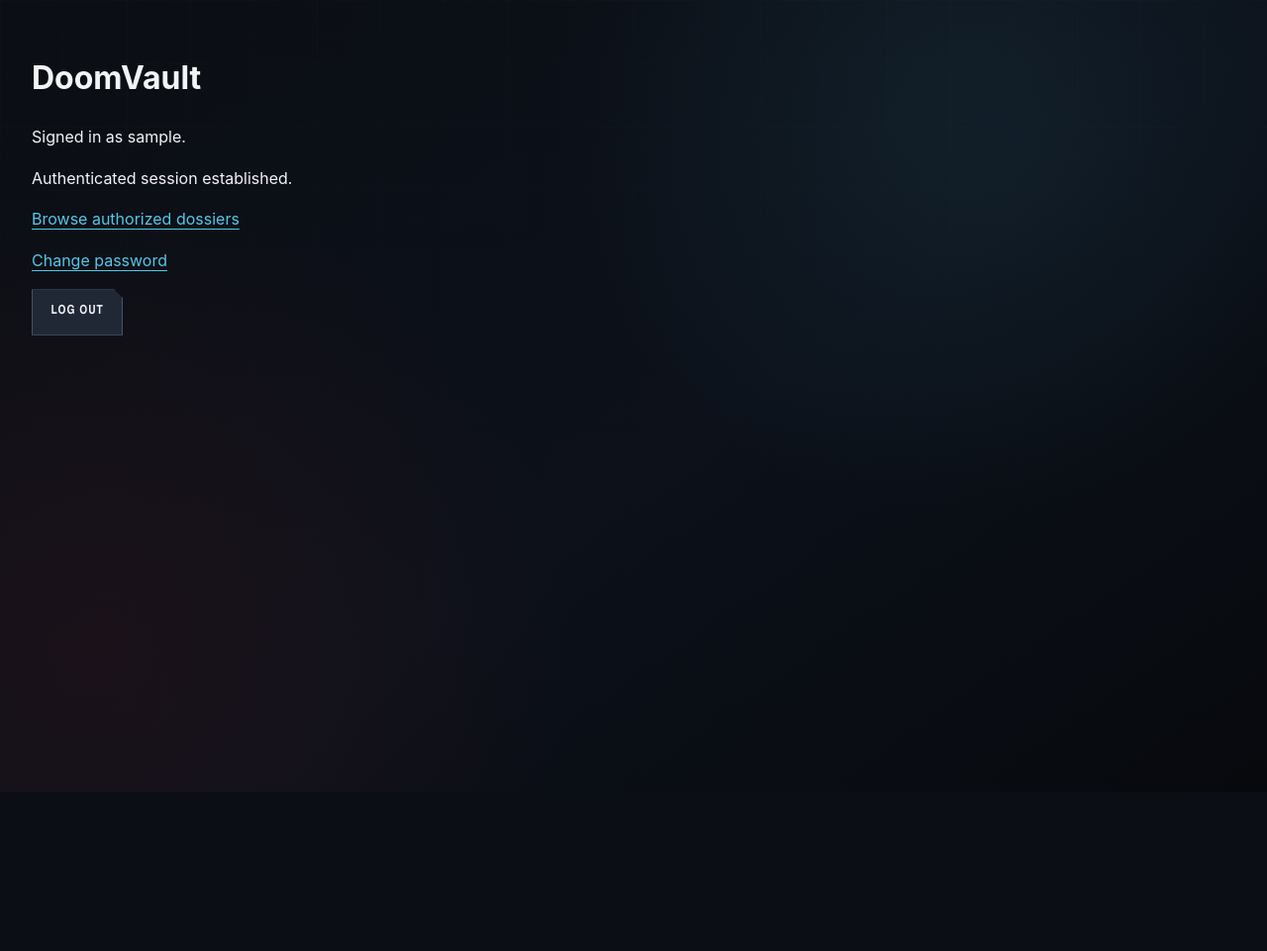
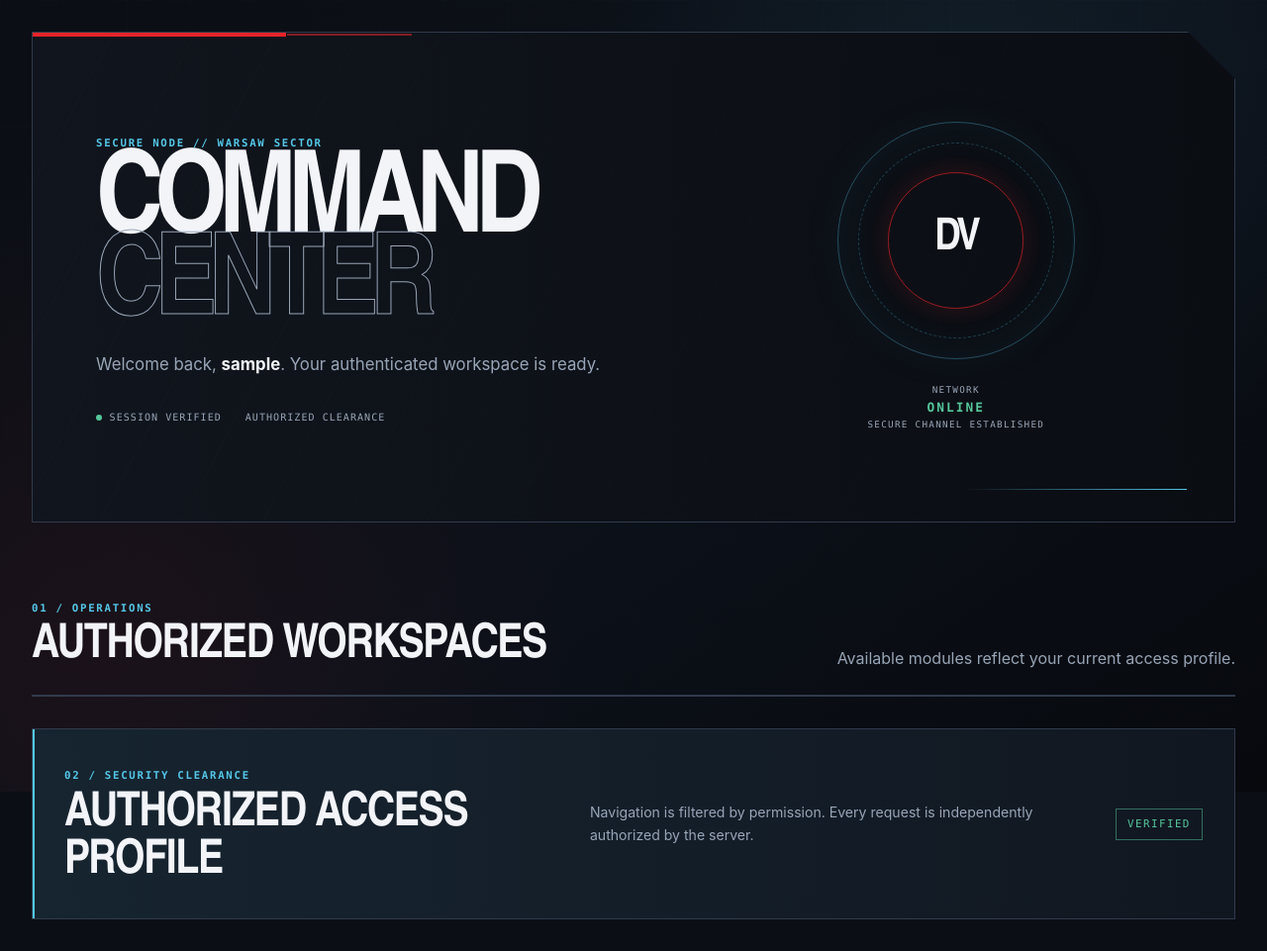
Before and after one commit to Jay-S99/CyberSec_Lab, a Python web app: template templates/dashboard.html in a window 1280 px wide. Shown: the whole page at 99% size. Before the commit the page ends 791 px from the top, so only its background shows below. Run offline with Jinja, Linux system fonts and the light colour scheme; the template is opened without the code that fills it: most values are stand-ins (such as "Sample title", 1, 10 or a date in 2020).

Commit message:
ui(pulpit): Utworzono centrum dowodzenia dla dostępnych operacji

```diff
--- a/templates/dashboard.html
+++ b/templates/dashboard.html
@@ -1,8 +1,6 @@
 {% extends "base.html" %}
-{% block title %}Archive - DoomVault{% endblock %}
+{% block title %}Command Center - DoomVault{% endblock %}
 {% block content %}
-<h1>DoomVault</h1>
-<p>Signed in as {{ username }}.</p>
 {% if notice %}
   <p role="status">{{ notice }}</p>
 {% endif %}
@@ -13,30 +11,56 @@
     {% endfor %}
   </div>
 {% endif %}
-<p>Authenticated session established.</p>
-<p><a href="{{ url_for('dossiers.index') }}">Browse authorized dossiers</a></p>
+<header class="command-hero">
+  <div class="hero-copy">
+    <span class="eyebrow">Secure node // Warsaw sector</span>
+    <h1>COMMAND<br><span>CENTER</span></h1>
+    <p>Welcome back, <strong>{{ username }}</strong>. Your authenticated workspace is ready.</p>
+    <div class="hero-status-row">
+      <span><i></i>Session verified</span>
+      <span>{{ (current_role_name or 'authorized')|upper }} clearance</span>
+    </div>
+  </div>
+  <div class="hero-instrument" aria-hidden="true">
+    <div class="instrument-ring"><span>DV</span></div>
+    <div class="instrument-data"><span>NETWORK</span><strong>ONLINE</strong><small>SECURE CHANNEL ESTABLISHED</small></div>
+  </div>
+</header>
+
+<section class="dashboard-section" aria-labelledby="operations-heading">
+  <div class="section-heading">
+    <div><span class="section-number">01 / OPERATIONS</span><h2 id="operations-heading">Authorized workspaces</h2></div>
+    <p>Available modules reflect your current access profile.</p>
+  </div>
+  <div class="action-grid">
+    {% if can_browse_dossiers %}
+      <a class="action-card action-card-primary" href="{{ url_for('dossiers.index') }}"><span class="card-code">ARCHIVE // 001</span><h3>Intelligence archive</h3><p>Search and review dossiers available to your clearance.</p><span class="card-link">Open archive <b>→</b></span></a>
+    {% endif %}
     {% if can_create_incident %}
-<p><a href="{{ url_for('incidents.create') }}">Submit incident report</a></p>
-<p><a href="{{ url_for('incidents.index') }}">View my incident reports</a></p>
+      <a class="action-card" href="{{ url_for('incidents.create') }}"><span class="card-code">INTAKE // 002</span><h3>Submit incident</h3><p>Transmit a private incident report to the editorial queue.</p><span class="card-link">New report <b>→</b></span></a>
+      <a class="action-card" href="{{ url_for('incidents.index') }}"><span class="card-code">HISTORY // 003</span><h3>My reports</h3><p>Review the status of your submitted incident reports.</p><span class="card-link">View reports <b>→</b></span></a>
     {% endif %}
     {% if can_review_incidents %}
-<p><a href="{{ url_for('incidents.review') }}">Review incident reports</a></p>
+      <a class="action-card" href="{{ url_for('incidents.review') }}"><span class="card-code">QUEUE // 004</span><h3>Incident review</h3><p>Assess incoming reports and prepare intelligence drafts.</p><span class="card-link">Open queue <b>→</b></span></a>
     {% endif %}
     {% if can_review_dossiers %}
-<p><a href="{{ url_for('dossiers.review') }}">Review pending dossiers</a></p>
+      <a class="action-card" href="{{ url_for('dossiers.review') }}"><span class="card-code">REVIEW // 005</span><h3>Dossier approval</h3><p>Evaluate classified dossiers awaiting authorization.</p><span class="card-link">Review dossiers <b>→</b></span></a>
     {% endif %}
     {% if can_create_dossier %}
-<p><a href="{{ url_for('dossiers.create') }}">Create dossier draft</a></p>
+      <a class="action-card" href="{{ url_for('dossiers.create') }}"><span class="card-code">EDITOR // 006</span><h3>Create dossier</h3><p>Open a controlled workspace for a new intelligence file.</p><span class="card-link">Create draft <b>→</b></span></a>
     {% endif %}
     {% if can_manage_users %}
-<p><a href="{{ url_for('admin.index') }}">Manage user accounts</a></p>
+      <a class="action-card" href="{{ url_for('admin.index') }}"><span class="card-code">ADMIN // 007</span><h3>User command</h3><p>Manage operator identities, roles, and account states.</p><span class="card-link">Manage users <b>→</b></span></a>
     {% endif %}
     {% if can_manage_security %}
-<p><a href="{{ url_for('admin.security') }}">Manage security settings</a></p>
+      <a class="action-card" href="{{ url_for('admin.security') }}"><span class="card-code">POLICY // 008</span><h3>Security policy</h3><p>Configure password and session protection controls.</p><span class="card-link">Open controls <b>→</b></span></a>
     {% endif %}
-<p><a href="{{ url_for('auth.change_password') }}">Change password</a></p>
-<form method="post" action="{{ url_for('auth.logout') }}">
-  <input type="hidden" name="csrf_token" value="{{ csrf_token }}">
-  <button type="submit">Log out</button>
-</form>
+  </div>
+</section>
+
+<section class="clearance-panel">
+  <div><span class="section-number">02 / SECURITY CLEARANCE</span><h2>{{ (current_role_name or 'Authorized')|title }} access profile</h2></div>
+  <p>Navigation is filtered by permission. Every request is independently authorized by the server.</p>
+  <span class="clearance-seal">VERIFIED</span>
+</section>
 {% endblock %}
```
Lines whose indentation alone changed are shown as unchanged.
